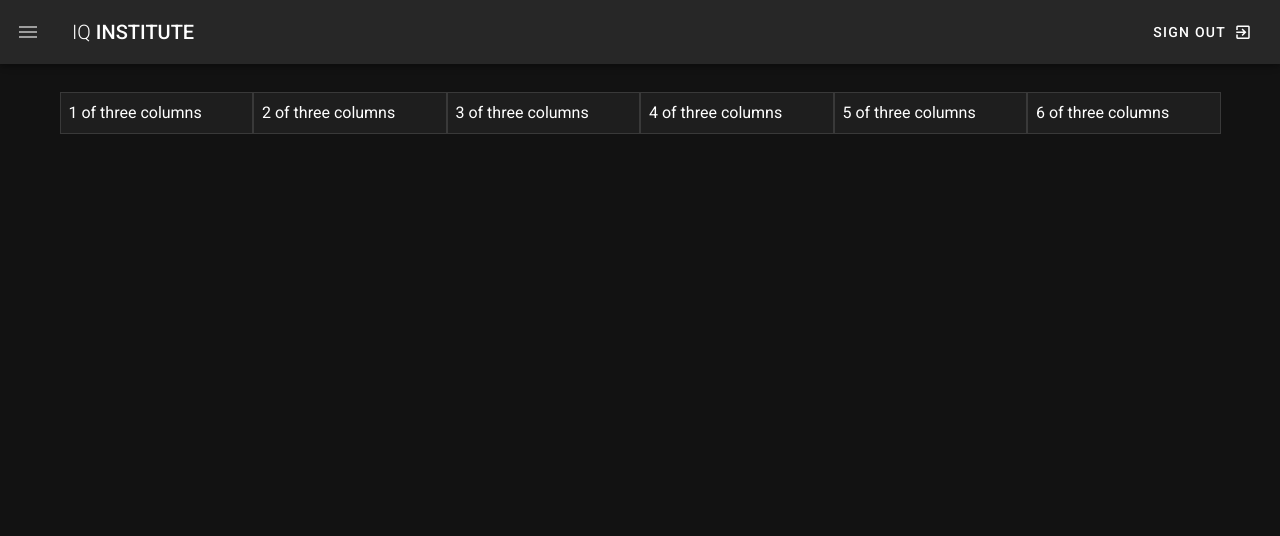
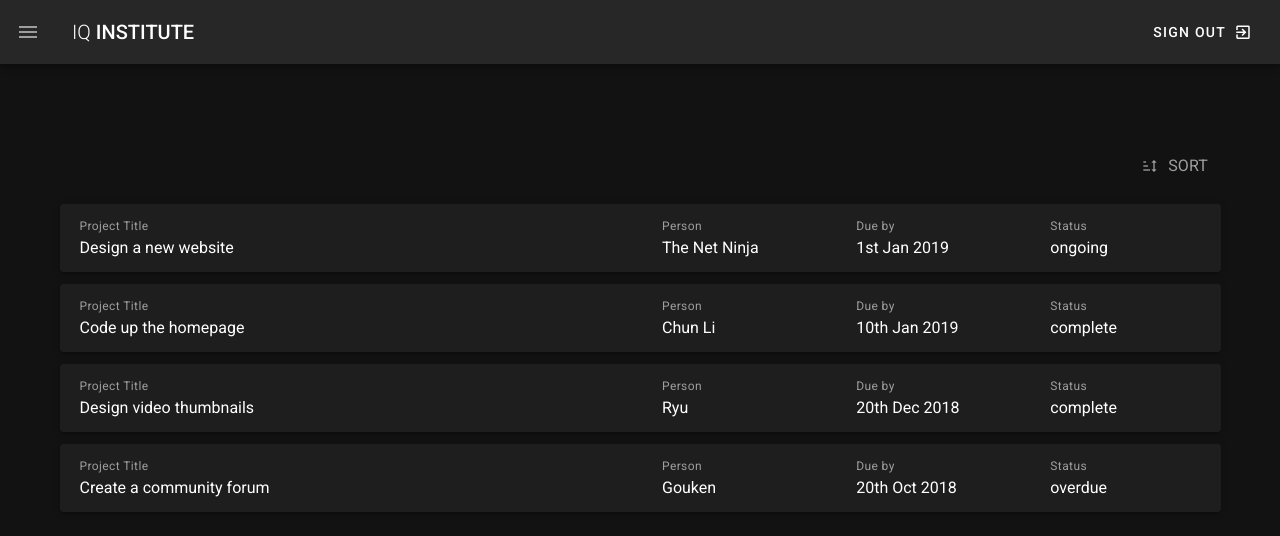
Before and after one commit to MagnumDingusEdu/IQ-Institute-frontend-reborn, a Vue app: page / in a window 1280 px wide. Shown: the top 536 px of the page. Built offline with nearby package versions, Linux system fonts and the light colour scheme.

Commit message:
Added basic layout

```diff
--- a/src/App.vue
+++ b/src/App.vue
@@ -13,12 +13,11 @@
 
 import Navbar from "@/components/Navbar";
 
-
 export default {
   name: 'App',
 
   components: {
-    Navbar
+    Navbar,
   },
   data: () => ({
     //
--- /dev/null
+++ b/src/components/Card.vue
@@ -0,0 +1,61 @@
+<template>
+  <div class="">
+    <v-card elevation="3" :class="`project-${status}`" class="pl-4 py-3" >
+
+      <v-row>
+        <v-col cols="12" md="6">
+          <div class="caption grey--text">Project Title</div>
+          <div class="">{{ title }}</div>
+        </v-col>
+        <v-col cols="6" sm="4" md="2">
+
+          <div class="caption grey--text">Person</div>
+          <div class="">{{ person }}</div>
+        </v-col>
+        <v-col cols="6" sm="4" md="2">
+
+          <div class="caption grey--text">Due by</div>
+          <div class="">{{ due }}</div>
+        </v-col>
+        <v-col cols="12" sm="4" md="2">
+
+          <div class="caption grey--text">Status</div>
+          <div class="">{{ status }}</div>
+        </v-col>
+      </v-row>
+
+    </v-card>
+    <v-divider class="blue-grey" v-if="divider"></v-divider>
+
+  </div>
+</template>
+
+<script>
+export default {
+  name: "Card.vue",
+  props: [
+    'title',
+    'person',
+    'due',
+    'status',
+    'content',
+      'divider'
+
+  ]
+
+}
+</script>
+
+<style scoped>
+.project-complete {
+  border-left: 4px solid #3cd1c2;
+}
+
+.project-ongoing {
+  border-left: 4px solid orange;
+}
+
+.project-overdue {
+  border-left: 4px solid tomato;
+}
+</style>
--- a/src/plugins/vuetify.js
+++ b/src/plugins/vuetify.js
@@ -6,5 +6,5 @@ Vue.use(Vuetify);
 
 export default new Vuetify({
     iconfont: 'mdi',
-    theme: { dark: true },
+    theme: { light: false, dark: true },
 });
--- a/src/views/Home.vue
+++ b/src/views/Home.vue
@@ -1,33 +1,101 @@
 <template>
   <div class="dashboard">
-    <v-container>
-      <v-row no-gutters justify="center">
-        <v-col
-            v-for="n in 6"
-            :key="n"
-            cols="12"
+    <v-container class="mt-15">
+      <v-row class="mb-3">
+        <v-col class="text-right">
 
-            sm="3"
-            lg="2"
-            md="4"
-        >
-          <v-card
-              class="pa-2"
-              outlined
-              tile
-          >
-            {{ n }} of three columns
-          </v-card>
+          <v-menu offset-y transition="slide-y-transition" bottom right >
+            <template v-slot:activator="{ on, attrs }">
+              <v-btn small depressed text color="grey" v-bind="attrs" v-on="on">
+                <v-icon left small>
+                  mdi-sort
+                </v-icon>
+                <span class="subtitle-1">Sort</span>
+              </v-btn>
+            </template>
+            <v-list dense>
+              <v-list-item @click="sortBy('title')" >
+                <v-list-item-action>
+                  <v-list-item-title>Title</v-list-item-title>
+                </v-list-item-action>
+              </v-list-item>
+              <v-list-item @click="sortBy('due')" class="rounded-b-xl">
+                <v-list-item-action>
+                  <v-list-item-title>Date Created</v-list-item-title>
+                </v-list-item-action>
+              </v-list-item>
+            </v-list>
+          </v-menu>
+
         </v-col>
       </v-row>
+      <Card
+          v-for="project in projects"
+
+          :key="project.title"
+
+          :title="project.title"
+          :person="project.person"
+          :due="project.due"
+          :status="project.status"
+          :content="project.content"
+          :divider="false"
+          class="mb-3">
+
+      </Card>
+
+
     </v-container>
   </div>
 </template>
 
 <script>
 
+import Card from "@/components/Card";
+
 export default {
   name: 'Home',
+  components: {Card},
+  data() {
+    return {
+      projects: [
+        {
+          title: 'Design a new website',
+          person: 'The Net Ninja',
+          due: '1st Jan 2019',
+          status: 'ongoing',
+          content: 'Lorem ipsum dolor sit amet consectetur adipisicing elit. Sunt consequuntur eos eligendi illum minima adipisci deleniti, dicta mollitia enim explicabo fugiat quidem ducimus praesentium voluptates porro molestias non sequi animi!'
+        },
+        {
+          title: 'Code up the homepage',
+          person: 'Chun Li',
+          due: '10th Jan 2019',
+          status: 'complete',
+          content: 'Lorem ipsum dolor sit amet consectetur adipisicing elit. Sunt consequuntur eos eligendi illum minima adipisci deleniti, dicta mollitia enim explicabo fugiat quidem ducimus praesentium voluptates porro molestias non sequi animi!'
+        },
+        {
+          title: 'Design video thumbnails',
+          person: 'Ryu',
+          due: '20th Dec 2018',
+          status: 'complete',
+          content: 'Lorem ipsum dolor sit amet consectetur adipisicing elit. Sunt consequuntur eos eligendi illum minima adipisci deleniti, dicta mollitia enim explicabo fugiat quidem ducimus praesentium voluptates porro molestias non sequi animi!'
+        },
+        {
+          title: 'Create a community forum',
+          person: 'Gouken',
+          due: '20th Oct 2018',
+          status: 'overdue',
+          content: 'Lorem ipsum dolor sit amet consectetur adipisicing elit. Sunt consequuntur eos eligendi illum minima adipisci deleniti, dicta mollitia enim explicabo fugiat quidem ducimus praesentium voluptates porro molestias non sequi animi!'
+        },
+      ],
+      activate: true,
 
+    }
+  },
+  methods: {
+    sortBy(prop) {
+      this.projects.sort((a, b) => a[prop] < b[prop] ? -1 : 1);
+    }
+  }
 }
 </script>
```
